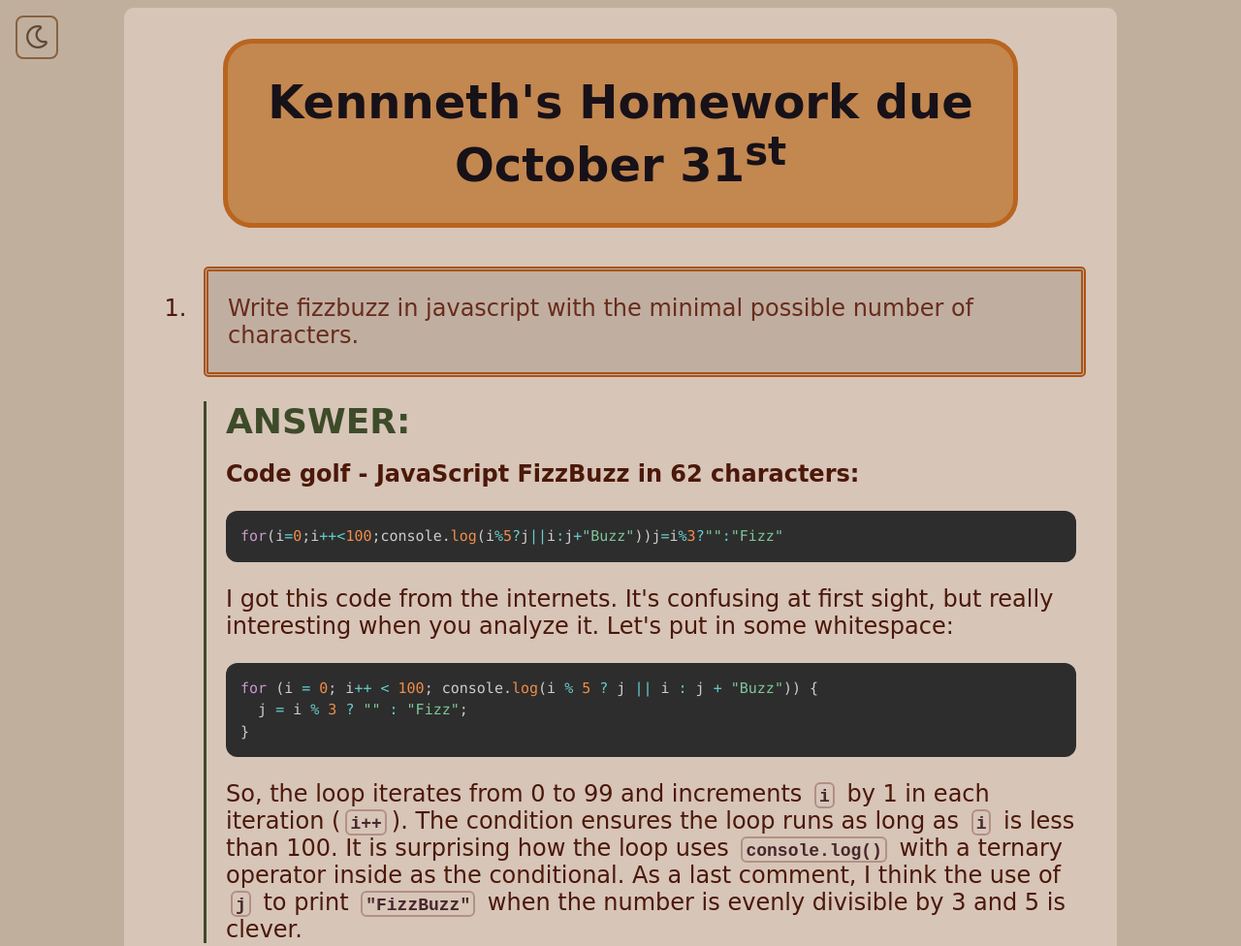
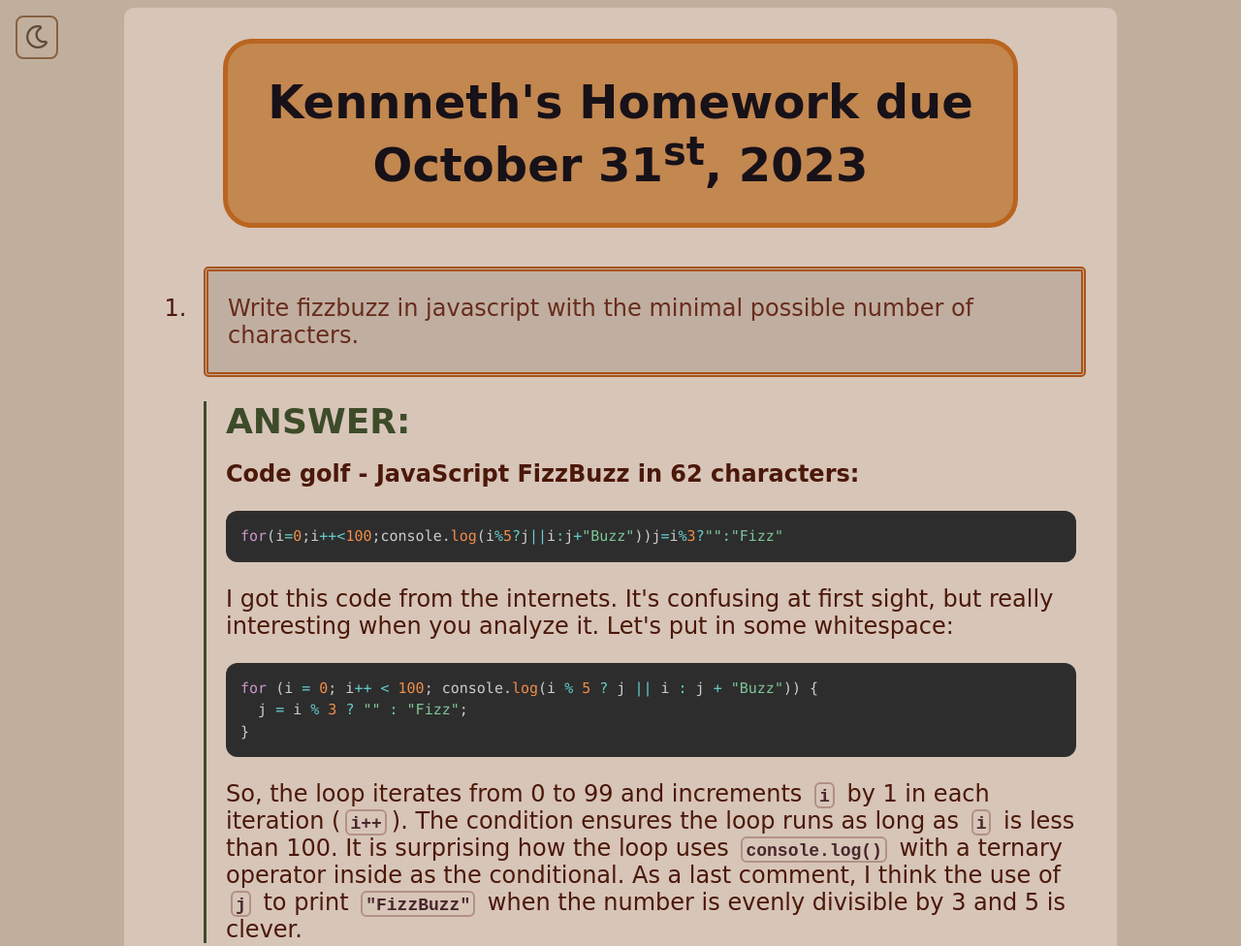
Before and after one commit to kenneyher/kenneyher.github.io, a plain HTML site: page index.html in a window 1280 px wide. Shown: the top 976 px of the page at 97% size. Drawn offline with nearby package versions, Linux system fonts and the light colour scheme; a web font is replaced by a local one.

Commit message:
change header

```diff
--- a/index.html
+++ b/index.html
@@ -348,7 +348,7 @@
         <div class="content-wrapper">
           <div class="content">
             <div class="centered-block-x header">
-              <h1>Kennneth's Homework due October 31<sup>st</sup></h1>
+              <h1>Kennneth's Homework due October 31<sup>st</sup>, 2023</h1>
             </div>
 
             <ol>
```
